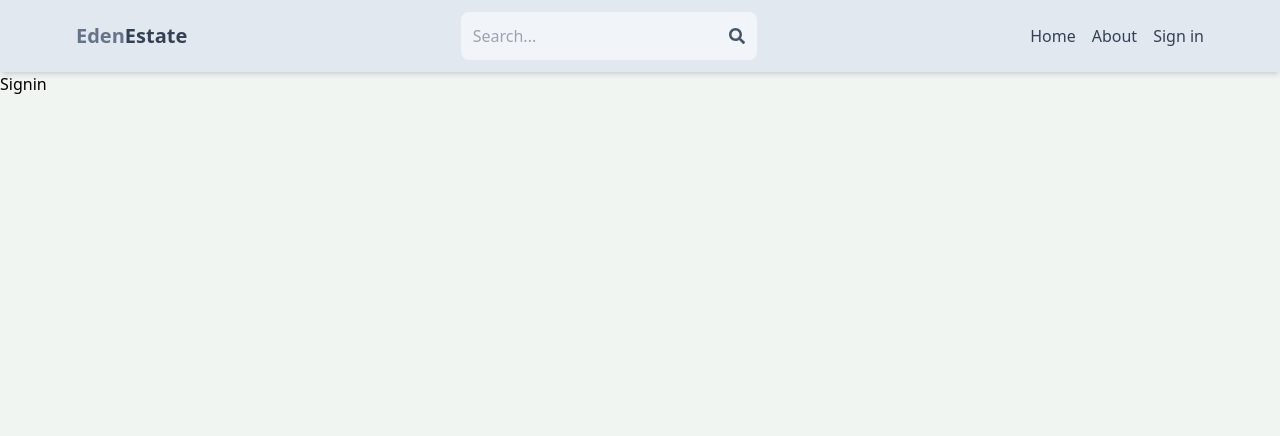
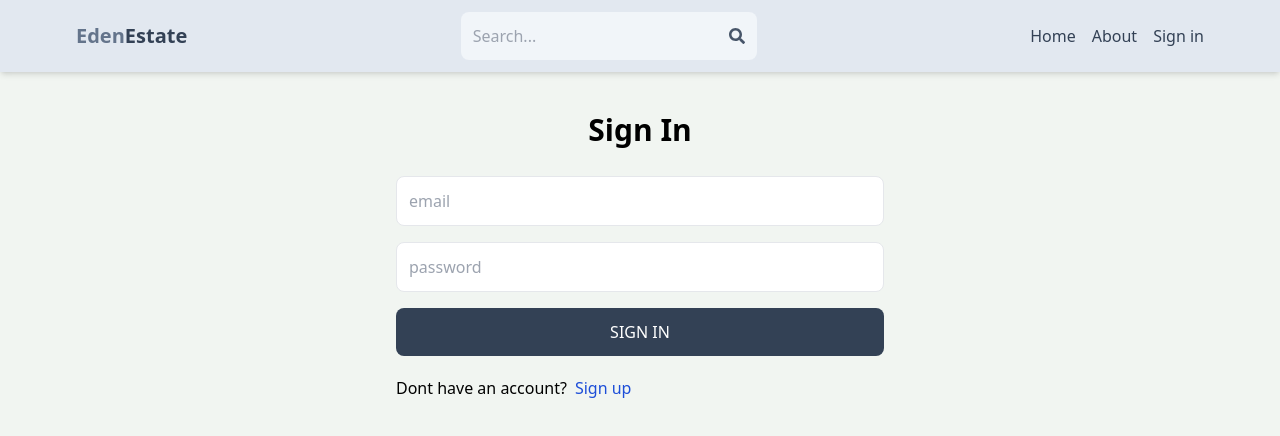
Before and after one commit to edenefraim52/mern-estate, a React (Vite) app in the folder client/: page /sign-in in a window 1280 px wide. Shown: the top 436 px of the page. Built offline with nearby package versions, Linux system fonts and the light colour scheme.

Commit message:
complete sign in page functionality

```diff
--- a/client/src/pages/Signin.jsx
+++ b/client/src/pages/Signin.jsx
@@ -1,5 +1,75 @@
-import React from "react";
+import React, { useState } from "react";
+import { Link, useNavigate } from "react-router-dom";
 
-export default function Signin() {
-  return <div>Signin</div>;
+export default function SignIn() {
+  const [formData, setFromData] = useState({});
+  const [error, setError] = useState(null);
+  const [loading, setLoading] = useState(false);
+  const nevigate = useNavigate();
+  const handleChange = (e) => {
+    setFromData({
+      ...formData,
+      [e.target.id]: e.target.value,
+    });
+  };
+
+  const handleSubmit = async (e) => {
+    e.preventDefault();
+    try {
+      setLoading(true);
+      const res = await fetch("/api/auth/signin", {
+        method: "POST",
+        headers: {
+          "Content-Type": "application/json",
+        },
+        body: JSON.stringify(formData),
+      });
+      const data = await res.json();
+      if (data.success === false) {
+        setError(data.message);
+        setLoading(false);
+        return;
+      }
+      setError(null);
+      setLoading(false);
+      nevigate("/");
+    } catch (error) {
+      setError(data.message);
+      setLoading(false);
+    }
+  };
+  return (
+    <div className="p-3 max-w-lg mx-auto">
+      <h1 className="text-3xl text-center font-semibold my-7">Sign In</h1>
+      <form onSubmit={handleSubmit} className="flex flex-col gap-4 ">
+        <input
+          type="email"
+          placeholder="email"
+          className="border p-3 rounded-lg"
+          id="email"
+          onChange={handleChange}
+        ></input>
+        <input
+          type="password"
+          placeholder="password"
+          className="border p-3 rounded-lg"
+          id="password"
+          onChange={handleChange}
+        ></input>
+        <button
+          disabled={loading}
+          className="bg-slate-700 text-white p-3 rounded-lg uppercase hover:opacity-95 disabled:opacity-80"
+        >
+          {loading ? "Loading..." : "Sign In"}
+        </button>
+      </form>
+      <div className="flex gap-2 mt-5">
+        <p>Dont have an account?</p>
+        <Link to={"/sign-up"}>
+          <span className="text-blue-700"> Sign up</span>
+        </Link>
+      </div>
+      {error && <p className="text-red-500 mt-5">{error}</p>}
+    </div>
+  );
 }
```
